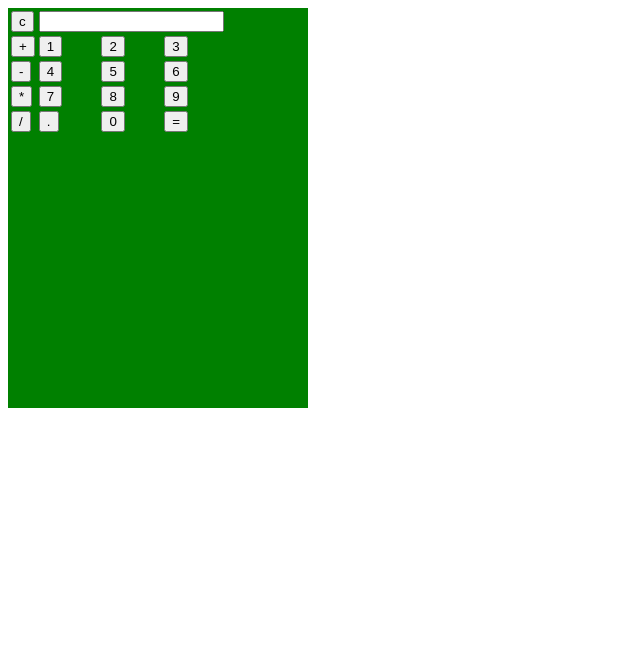
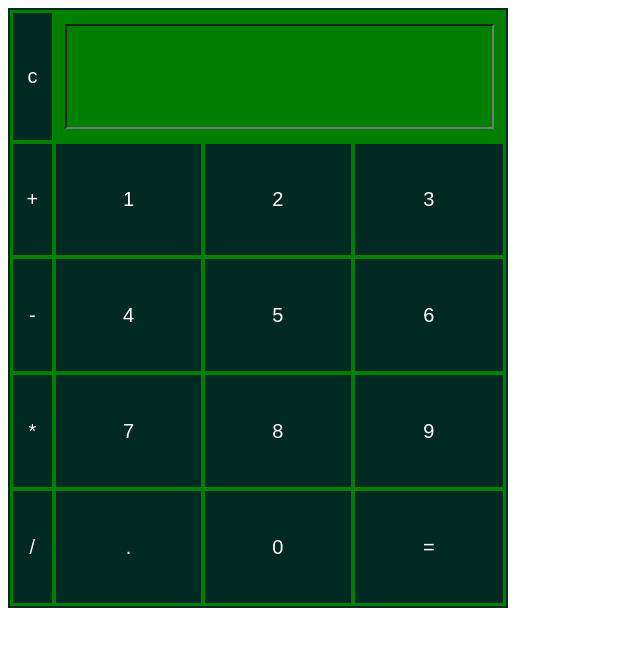
Before and after one commit to momentum-team-7/js--calculator-GrantDM, a plain HTML site: page index.html in a window 1280 px wide. Shown: the whole page, without its empty margins (0-640 px from the left). Drawn offline with Linux system fonts and the light colour scheme.

Commit message:
finsihed calculator functions

```diff
--- a/main.css
+++ b/main.css
@@ -1,20 +1,34 @@
 .calculator {
     background-color: green;
-    width: 300px;
-    height: 400px;
+    text-align: center;
+    width: 500px;
+    height: 600px;
 }
-.button {
-    background-color: red;
-    padding: 28px;
+
+table {
+    border: solid #002A22 2px;
+    width: 500px;
+    height: 600px;
 }
-.operator {
+#calc {
+    background-color: green;
+    color: white;
+}
+input[type = "button"] {
+    color: white;
+    background-color: #002A22;
+    border: solid #002A22 2px;
+    width: 100%;
+    height: 100%;
+    font-size: 20px;
+}
 
+input[type = "text"] {
+    background-color: green;
+    text-align: right;
+    width: 95%;
+    height: 80%;
+    font-size: 25px;
+    padding: 0;
+    margin: 0;
 }
-/* .display {
-    background-color: blue;
-    width: 60px;
-    height: 70px;
-    justify-content: center;
-    text-align: right;
-
-} */
```
